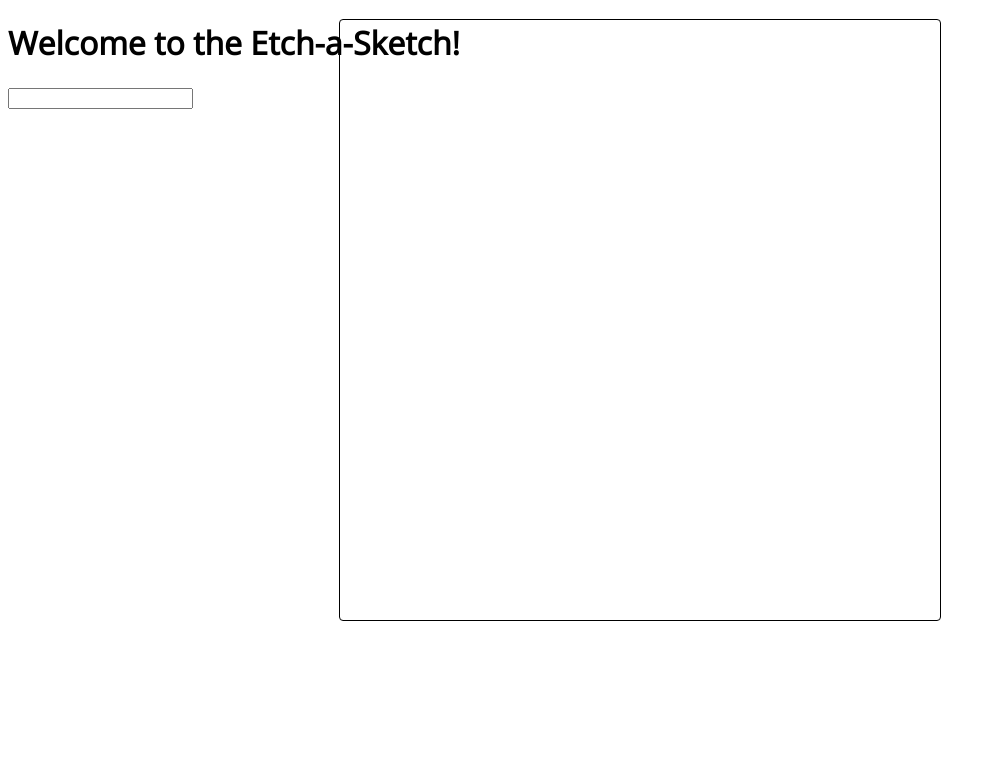
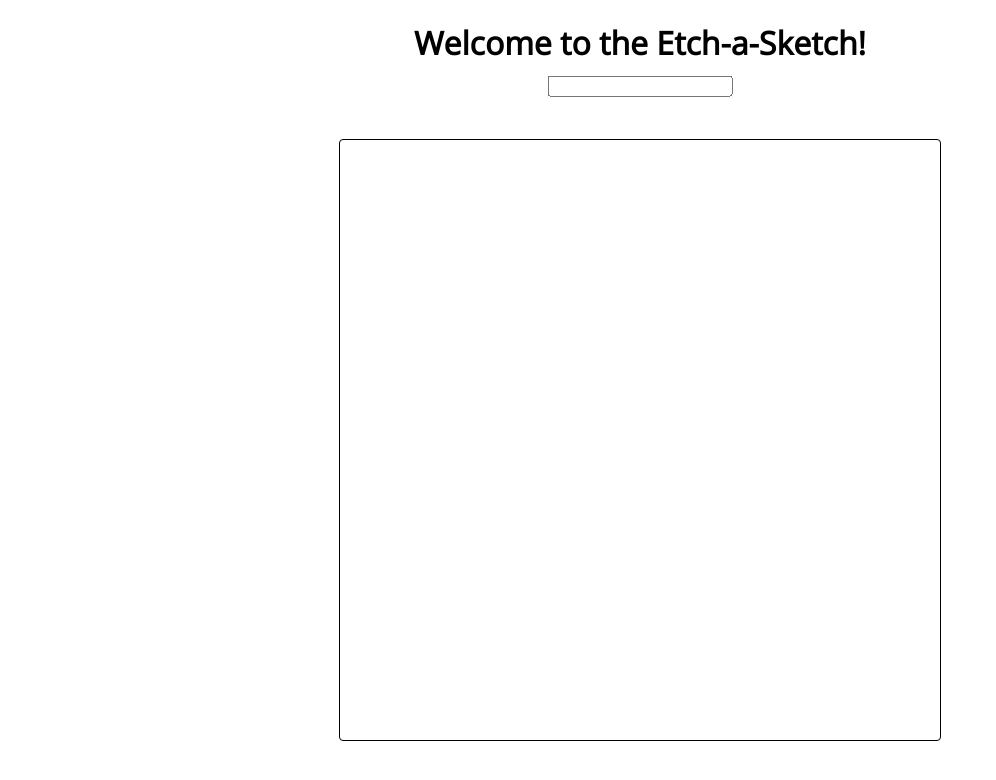
Before and after one commit to pctaylor/etch-sketch, a plain HTML site: page index.html in a window 1280 px wide. Shown: the whole page, without its empty margins (0-996 px from the left). Drawn offline with nearby package versions, Linux system fonts and the light colour scheme.

Commit message:
final clean-up... calling it good enough for learning

```diff
--- a/styles.css
+++ b/styles.css
@@ -1,7 +1,17 @@
+h1 {
+    text-align: center;
+}
+
+#input-length {
+    position: absolute;
+    left: 50%;
+    transform: translate(-50%, -50%);
+}
+
 #canvas {
     display: grid;
     position: absolute;
-    top: 40%;
+    top: 55%;
     left: 50%;
     transform: translate(-50%, -50%);
     outline: 1px black solid;
```
